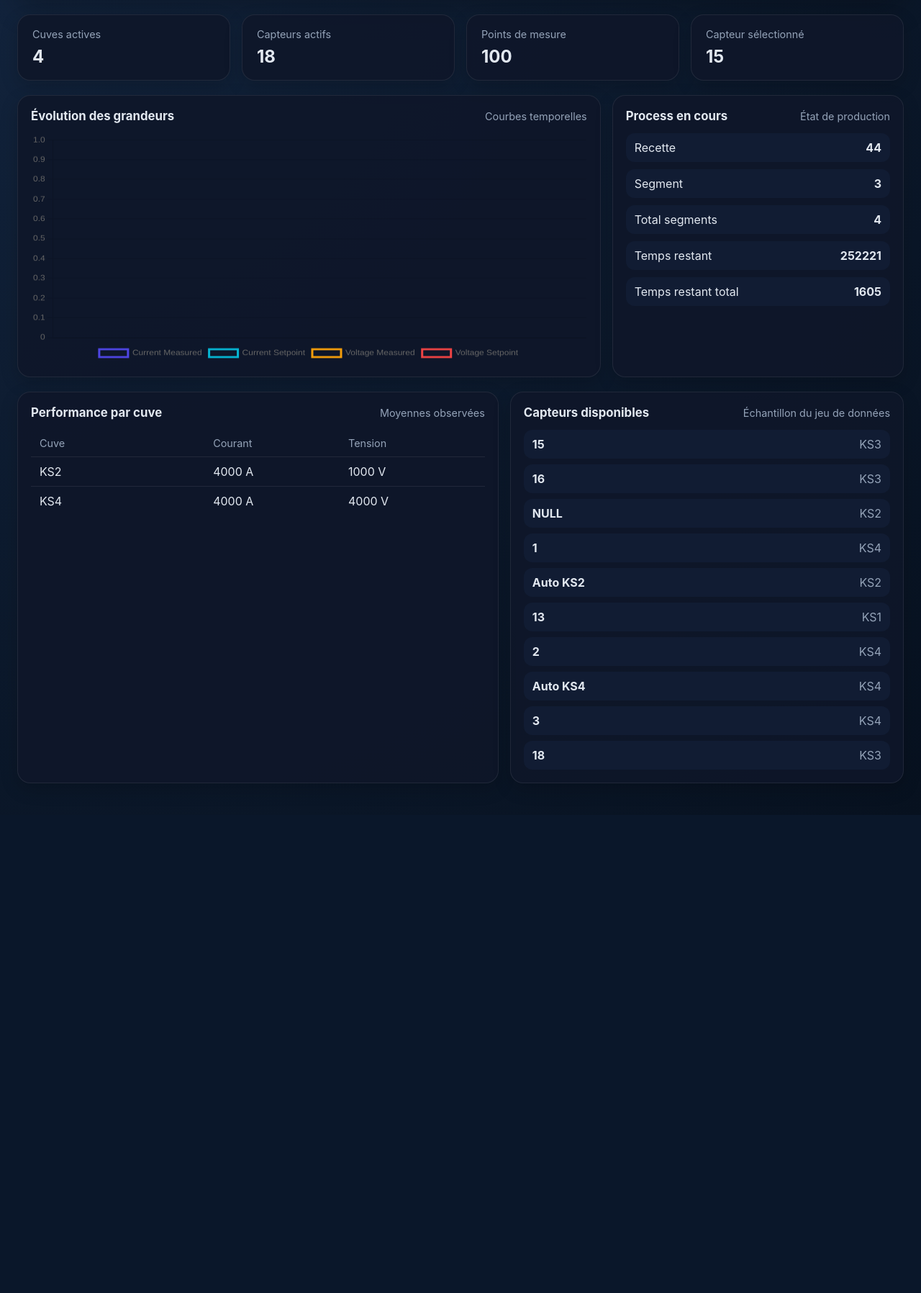
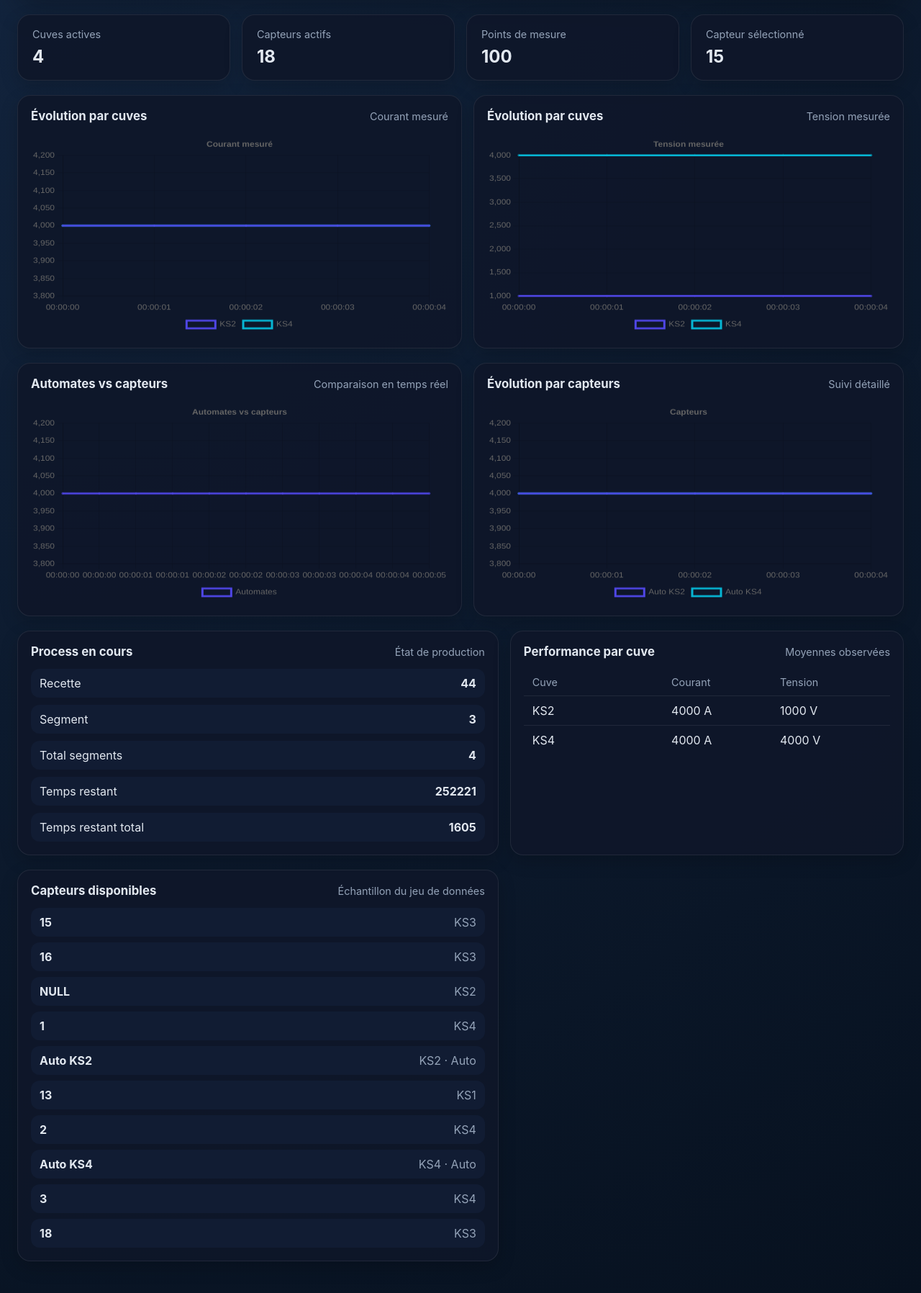
Before and after one commit to McDams/Visuals-V2, a Flask app: page / in a window 1280 px wide. Shown: the part 182-1978 px from the top of the page at 72% size. Before the commit the page ends 1287 px from the top, so only its background shows below. Run offline with Flask 3, Linux system fonts and the light colour scheme.

Commit message:
Implement live charts for tank current, voltage, and sensor data; update dashboard layout

```diff
--- a/services/chart_service.py
+++ b/services/chart_service.py
@@ -43,6 +43,51 @@ def _get_measurement_type_map():
     return {row["id"]: row for row in rows}
 
 
+def _build_series(rows, sensors, measurement_types, code, group_mode):
+    grouped = defaultdict(list)
+    sensor_lookup = {sensor.get("id"): sensor for sensor in sensors if sensor.get("id")}
+
+    for row in rows:
+        measurement_type = measurement_types.get(row.get("measurement_type_id"), {})
+        if measurement_type.get("code") != code:
+            continue
+
+        parsed_time = _parse_time(row.get("time"))
+        value = _parse_float(row.get("value_num"))
+        if parsed_time is None or value is None:
+            continue
+
+        sensor = sensor_lookup.get(row.get("sensor_id"), {})
+        if group_mode == "tank":
+            group = sensor.get("tank") or "Inconnu"
+        elif group_mode == "automation":
+            name = (sensor.get("name") or "").lower()
+            group = "Automates" if "auto" in name else "Capteurs"
+        else:
+            group = sensor.get("name") or sensor.get("id") or "Inconnu"
+
+        grouped[group].append({"time": parsed_time, "value": value})
+
+    result = []
+    for label, values in sorted(grouped.items()):
+        values = sorted(values, key=lambda item: item["time"])
+        if len(values) > 80:
+            values = values[:: max(1, len(values) // 60)]
+        result.append(
+            {
+                "label": label,
+                "points": [
+                    {
+                        "time": item["time"].strftime("%H:%M:%S"),
+                        "value": round(item["value"], 2),
+                    }
+                    for item in values
+                ],
+            }
+        )
+    return result
+
+
 def get_dashboard_payload():
     measurement_types = _get_measurement_type_map()
     sensors = _load_csv("sensors.csv")
@@ -54,14 +99,6 @@ def get_dashboard_payload():
     )
     sensor_id = selected_sensor.get("id")
 
-    relevant_codes = {"current_measured", "voltage_measured", "current_setpoint", "voltage_setpoint"}
-    relevant_measurement_ids = {
-        row["id"]
-        for row in measurement_types.values()
-        if row.get("code") in relevant_codes
-    }
-
-    series = defaultdict(list)
     process_state = {}
     tank_stats = defaultdict(lambda: {"current_measured": [], "voltage_measured": []})
 
@@ -71,17 +108,12 @@ def get_dashboard_payload():
         if not code:
             continue
 
-        if row.get("sensor_id") == sensor_id and code in relevant_codes:
-            parsed_time = _parse_time(row.get("time"))
-            value = _parse_float(row.get("value_num"))
-            if parsed_time and value is not None:
-                series[code].append({"time": parsed_time, "value": value})
-
         if row.get("sensor_id") and code in {"current_measured", "voltage_measured"}:
             sensor = next((item for item in sensors if item.get("id") == row.get("sensor_id")), None)
             if sensor:
                 tank = sensor.get("tank") or "Inconnu"
-                if value := _parse_float(row.get("value_num")):
+                value = _parse_float(row.get("value_num"))
+                if value is not None:
                     tank_stats[tank][code].append(value)
 
         if code in {"recipe_number", "segment_number", "total_segments", "time_remaining", "time_remaining_total"}:
@@ -92,24 +124,6 @@ def get_dashboard_payload():
                     "time": parsed_time,
                     "value": value,
                 }
-
-    timeline = []
-    for code in ["current_measured", "current_setpoint", "voltage_measured", "voltage_setpoint"]:
-        values = sorted(series.get(code, []), key=lambda item: item["time"])
-        if len(values) > 80:
-            values = values[:: max(1, len(values) // 60)]
-        timeline.append(
-            {
-                "label": code.replace("_", " ").title(),
-                "points": [
-                    {
-                        "time": item["time"].strftime("%H:%M:%S"),
-                        "value": round(item["value"], 2),
-                    }
-                    for item in values
-                ],
-            }
-        )
 
     by_tank = []
     for tank_name, values in sorted(tank_stats.items()):
@@ -135,14 +149,50 @@ def get_dashboard_payload():
             "sensor_count": len([sensor for sensor in sensors if _parse_bool(sensor.get("enabled"))]),
             "measurement_points": len(measurements),
             "selected_sensor": selected_sensor.get("name") or selected_sensor.get("id"),
+            "automates_count": len([sensor for sensor in sensors if _parse_bool(sensor.get("enabled")) and (sensor.get("name") or "").lower().startswith("auto")]),
+            "manual_sensor_count": len([sensor for sensor in sensors if _parse_bool(sensor.get("enabled")) and not (sensor.get("name") or "").lower().startswith("auto")]),
         },
-        "timeline": timeline,
+        "timeline": [
+            {
+                "label": "Courant mesuré",
+                "points": [
+                    {
+                        "time": item["time"].strftime("%H:%M:%S"),
+                        "value": round(item["value"], 2),
+                    }
+                    for item in sorted(
+                        [
+                            {"time": _parse_time(row.get("time")), "value": _parse_float(row.get("value_num"))}
+                            for row in measurements
+                            if measurement_types.get(row.get("measurement_type_id"), {}).get("code") == "current_measured"
+                            and row.get("sensor_id") == sensor_id
+                            and _parse_time(row.get("time")) is not None
+                            and _parse_float(row.get("value_num")) is not None
+                        ],
+                        key=lambda item: item["time"],
+                    )
+                ],
+            }
+        ],
+        "live_charts": {
+            "by_tank": {
+                "current": _build_series(measurements, sensors, measurement_types, "current_measured", "tank"),
+                "voltage": _build_series(measurements, sensors, measurement_types, "voltage_measured", "tank"),
+            },
+            "by_automation": {
+                "current": _build_series(measurements, sensors, measurement_types, "current_measured", "automation"),
+            },
+            "by_sensor": {
+                "current": _build_series(measurements, sensors, measurement_types, "current_measured", "sensor"),
+            },
+        },
         "by_tank": by_tank,
         "latest_process": latest_process,
         "sensors": [
             {
                 "name": sensor.get("name") or "Capteur sans nom",
                 "tank": sensor.get("tank") or "Inconnu",
+                "is_auto": (sensor.get("name") or "").lower().startswith("auto"),
             }
             for sensor in sensors[:10]
         ],
--- a/static/css/dashboard.css
+++ b/static/css/dashboard.css
@@ -44,7 +44,7 @@ body {
 .card-header { display: flex; justify-content: space-between; align-items: center; margin-bottom: 14px; }
 .card-header h3 { margin: 0; font-size: 1.05rem; }
 .card-header span { color: var(--muted); font-size: 0.9rem; }
-canvas { height: 320px !important; }
+canvas { height: 280px !important; }
 .process-state { display: grid; gap: 10px; }
 .process-item { display: flex; justify-content: space-between; align-items: center; padding: 10px 12px; background: var(--panel-2); border-radius: 12px; }
 .table-head, .table-row { display: grid; grid-template-columns: 1.3fr 1fr 1fr; gap: 10px; padding: 10px 12px; border-bottom: 1px solid rgba(255,255,255,0.08); }
--- a/static/js/dashboard.js
+++ b/static/js/dashboard.js
@@ -1,3 +1,5 @@
+const chartInstances = {};
+
 async function loadDashboard() {
   const response = await fetch('/api/dashboard');
   const data = await response.json();
@@ -7,28 +9,37 @@ async function loadDashboard() {
   document.getElementById('measurement-points').textContent = data.summary.measurement_points;
   document.getElementById('selected-sensor').textContent = data.summary.selected_sensor;
 
-  renderTimeline(data.timeline);
+  renderLineChart('tankCurrentChart', data.live_charts.by_tank.current, 'Courant mesuré');
+  renderLineChart('tankVoltageChart', data.live_charts.by_tank.voltage, 'Tension mesurée');
+  renderLineChart('automationChart', data.live_charts.by_automation.current, 'Automates vs capteurs');
+  renderLineChart('sensorChart', data.live_charts.by_sensor.current, 'Capteurs');
   renderProcessState(data.latest_process);
   renderTankTable(data.by_tank);
   renderSensorList(data.sensors);
 }
 
-function renderTimeline(series) {
-  const ctx = document.getElementById('timelineChart');
+function renderLineChart(canvasId, series, title) {
+  const ctx = document.getElementById(canvasId);
   if (!ctx) return;
 
-  const datasets = series.map((item, index) => ({
+  if (chartInstances[canvasId]) {
+    chartInstances[canvasId].destroy();
+  }
+
+  const palette = ['#4f46e5', '#06b6d4', '#f59e0b', '#ef4444', '#8b5cf6', '#10b981'];
+  const datasets = (series || []).map((item, index) => ({
     label: item.label,
     data: item.points.map(point => point.value),
-    borderColor: ['#4f46e5', '#06b6d4', '#f59e0b', '#ef4444'][index % 4],
+    borderColor: palette[index % palette.length],
     backgroundColor: 'transparent',
     tension: 0.25,
-    pointRadius: 1.5,
+    pointRadius: 1.2,
+    pointHoverRadius: 3,
   }));
 
-  const labels = series[0]?.points.map(point => point.time) || [];
+  const labels = (series[0]?.points || []).map(point => point.time);
 
-  new Chart(ctx, {
+  chartInstances[canvasId] = new Chart(ctx, {
     type: 'line',
     data: {
       labels,
@@ -39,11 +50,10 @@ function renderTimeline(series) {
       maintainAspectRatio: false,
       plugins: {
         legend: { position: 'bottom' },
+        title: { display: true, text: title },
       },
       scales: {
-        y: {
-          beginAtZero: false,
-        },
+        y: { beginAtZero: false },
       },
     },
   });
@@ -92,8 +102,9 @@ function renderSensorList(sensors) {
   const container = document.getElementById('sensor-list');
   if (!container) return;
   container.innerHTML = sensors.map(sensor => `
-    <li><strong>${sensor.name}</strong><span>${sensor.tank}</span></li>
+    <li><strong>${sensor.name}</strong><span>${sensor.tank}${sensor.is_auto ? ' · Auto' : ''}</span></li>
   `).join('');
 }
 
 loadDashboard();
+setInterval(loadDashboard, 5000);
--- a/templates/dashboard.html
+++ b/templates/dashboard.html
@@ -41,12 +41,40 @@
       <section class="main-grid">
         <article class="card wide-card">
           <div class="card-header">
-            <h3>Évolution des grandeurs</h3>
-            <span>Courbes temporelles</span>
+            <h3>Évolution par cuves</h3>
+            <span>Courant mesuré</span>
           </div>
-          <canvas id="timelineChart"></canvas>
+          <canvas id="tankCurrentChart"></canvas>
         </article>
 
+        <article class="card">
+          <div class="card-header">
+            <h3>Évolution par cuves</h3>
+            <span>Tension mesurée</span>
+          </div>
+          <canvas id="tankVoltageChart"></canvas>
+        </article>
+      </section>
+
+      <section class="main-grid bottom-grid">
+        <article class="card">
+          <div class="card-header">
+            <h3>Automates vs capteurs</h3>
+            <span>Comparaison en temps réel</span>
+          </div>
+          <canvas id="automationChart"></canvas>
+        </article>
+
+        <article class="card">
+          <div class="card-header">
+            <h3>Évolution par capteurs</h3>
+            <span>Suivi détaillé</span>
+          </div>
+          <canvas id="sensorChart"></canvas>
+        </article>
+      </section>
+
+      <section class="main-grid bottom-grid">
         <article class="card">
           <div class="card-header">
             <h3>Process en cours</h3>
@@ -54,9 +82,7 @@
           </div>
           <div id="process-state" class="process-state"></div>
         </article>
-      </section>
 
-      <section class="main-grid bottom-grid">
         <article class="card">
           <div class="card-header">
             <h3>Performance par cuve</h3>
@@ -64,7 +90,9 @@
           </div>
           <div id="tank-table" class="table"></div>
         </article>
+      </section>
 
+      <section class="main-grid bottom-grid">
         <article class="card">
           <div class="card-header">
             <h3>Capteurs disponibles</h3>
```
